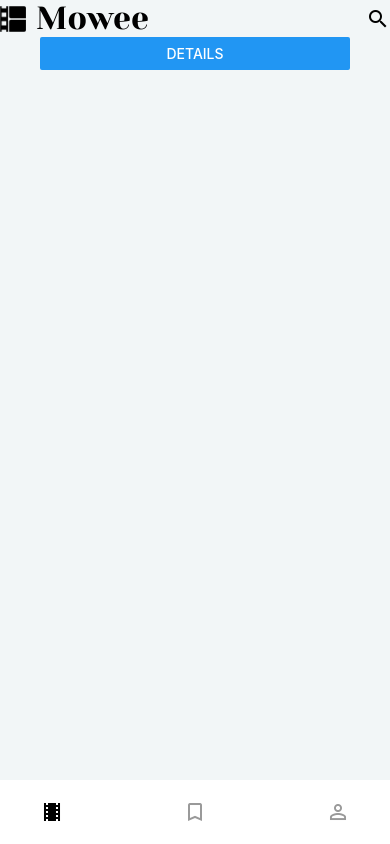
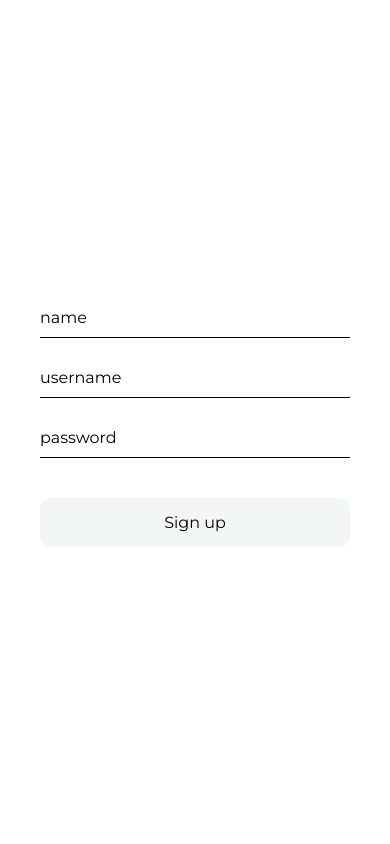
Before and after one commit to Denlich/mowee, a React Native app in the folder client/: screen /RegistrationScreen in a window 390 px wide. Built offline with nearby package versions, Linux system fonts and the light colour scheme.

Commit message:
Created Auth pages

```diff
--- a/client/App.tsx
+++ b/client/App.tsx
@@ -1,6 +1,8 @@
 import { useFonts } from "expo-font";
+import { QueryClient, QueryClientProvider } from "@tanstack/react-query";
+
 import RootNavigation from "./src/routes/RootNavigation";
-import { QueryClient, QueryClientProvider } from "@tanstack/react-query";
+import AuthNavigation from "./src/routes/AuthNavigation";
 
 const queryClient = new QueryClient();
 
@@ -16,7 +18,8 @@ export default function App() {
 
   return (
     <QueryClientProvider client={queryClient}>
-      <RootNavigation />
+      {/* <RootNavigation /> */}
+      <AuthNavigation />
     </QueryClientProvider>
   );
 }
--- a/client/package.json
+++ b/client/package.json
@@ -9,6 +9,7 @@
     "web": "expo start --web"
   },
   "dependencies": {
+    "@hookform/resolvers": "^3.1.1",
     "@react-navigation/bottom-tabs": "^6.5.8",
     "@react-navigation/native": "^6.1.7",
     "@react-navigation/native-stack": "^6.9.13",
@@ -19,7 +20,9 @@
     "expo-font": "~11.1.1",
     "expo-status-bar": "~1.4.4",
     "react": "18.2.0",
-    "react-native-vector-icons": "^9.2.0"
+    "react-hook-form": "^7.45.0",
+    "react-native-vector-icons": "^9.2.0",
+    "zod": "^3.21.4"
   },
   "devDependencies": {
     "@babel/core": "^7.20.0",
--- /dev/null
+++ b/client/src/components/UI/AuthButton.tsx
@@ -0,0 +1,52 @@
+import React from "react";
+import {
+  StyleProp,
+  StyleSheet,
+  TextStyle,
+  TouchableWithoutFeedback,
+  View,
+} from "react-native";
+
+import Paragraph from "./Paragraph";
+
+interface Props {
+  color: "white" | "grey";
+  onPress: () => void;
+  children: string;
+  style?: StyleProp<TextStyle>;
+}
+
+const AuthButton = ({ color, onPress, children, style }: Props) => {
+  return (
+    <TouchableWithoutFeedback onPress={onPress}>
+      <View
+        style={[
+          styles.btn,
+          color === "white" ? styles.white : styles.grey,
+          style,
+        ]}
+      >
+        <Paragraph>{children}</Paragraph>
+      </View>
+    </TouchableWithoutFeedback>
+  );
+};
+
+const styles = StyleSheet.create({
+  btn: {
+    display: "flex",
+    alignItems: "center",
+    width: "100%",
+    borderRadius: 10,
+    paddingVertical: 15,
+  },
+  white: {
+    borderWidth: 1,
+    borderColor: "#999",
+  },
+  grey: {
+    backgroundColor: "#F2F6F7",
+  },
+});
+
+export default AuthButton;
--- a/client/src/components/UI/Input.tsx
+++ b/client/src/components/UI/Input.tsx
@@ -1,30 +1,54 @@
 import React, { forwardRef } from "react";
-import { TextInput } from "react-native";
+import { Noop } from "react-hook-form";
+import { StyleProp, TextInput, TextStyle } from "react-native";
 
 interface Props {
   placeholder: string;
-  onChangeText: (text: string) => void;
-  ref: React.RefObject<TextInput>;
-  onSubmit: () => void;
+  onChangeText?: (text: string) => void;
+  ref?: React.RefObject<TextInput>;
+  onSubmit?: () => void;
+  styles?: StyleProp<TextStyle>;
+  secureTextEntry?: boolean;
+  value?: string;
+  onBlur: Noop;
 }
 
 const Input = forwardRef<TextInput, Props>(
-  ({ placeholder, onChangeText, onSubmit }, ref) => {
+  (
+    {
+      placeholder,
+      onChangeText,
+      onSubmit,
+      styles,
+      secureTextEntry = false,
+      value,
+      onBlur,
+    },
+    ref
+  ) => {
     return (
+      <>
         <TextInput
-        style={{
-          flex: 1,
+          style={[
+            {
               paddingVertical: 10,
               borderBottomWidth: 1,
               borderBottomColor: "#000",
               fontFamily: "Montserrat",
               fontSize: 16,
-        }}
+            },
+            styles,
+          ]}
           placeholder={placeholder}
           onChangeText={onChangeText}
           ref={ref}
           onSubmitEditing={onSubmit}
+          secureTextEntry={secureTextEntry}
+          value={value}
+          onBlur={onBlur}
+          defaultValue=""
         />
+      </>
     );
   }
 );
--- a/client/src/components/UI/Paragraph.tsx
+++ b/client/src/components/UI/Paragraph.tsx
@@ -1,9 +1,9 @@
 import React from "react";
-import { Text, StyleSheet, TextStyle } from "react-native";
+import { Text, StyleSheet, TextStyle, StyleProp } from "react-native";
 
 interface Props {
   children: string | string[];
-  styles?: TextStyle;
+  styles?: StyleProp<TextStyle>;
   color?: "black" | "grey";
 }
 
--- /dev/null
+++ b/client/src/pages/auth/LoginScreen.tsx
@@ -0,0 +1,92 @@
+import React from "react";
+import { StyleSheet, View } from "react-native";
+import { useForm, Controller } from "react-hook-form";
+import { z } from "zod";
+import { zodResolver } from "@hookform/resolvers/zod";
+
+import Paragraph from "../../components/UI/Paragraph";
+import Input from "../../components/UI/Input";
+import AuthButton from "../../components/UI/AuthButton";
+
+const schema = z.object({
+  username: z
+    .string()
+    .min(2, "Userame must have at least 2 characters")
+    .max(30, "Username must have leass than 30 characters"),
+  password: z
+    .string()
+    .min(5, "Password must have at least 5 characters")
+    .max(1024, "Password must have leass than 1024 characters"),
+});
+
+type FormData = z.infer<typeof schema>;
+
+const LoginScreen = () => {
+  const {
+    control,
+    handleSubmit,
+    formState: { errors },
+  } = useForm<FormData>({ resolver: zodResolver(schema) });
+
+  const onSubmit = (data: FormData) => {
+    console.log(data);
+  };
+
+  return (
+    <View style={styles.container}>
+      <Controller
+        control={control}
+        name="username"
+        render={({ field: { onChange, onBlur, value } }) => (
+          <Input
+            onChangeText={(text) => onChange(text)}
+            value={value}
+            placeholder="username"
+            onBlur={onBlur}
+            styles={{ marginVertical: 20 }}
+          />
+        )}
+      />
+      {errors.username && (
+        <Paragraph styles={{ color: "#f00" }}>
+          {errors.username?.message!}
+        </Paragraph>
+      )}
+      <Controller
+        control={control}
+        name="password"
+        render={({ field: { onChange, onBlur, value } }) => (
+          <Input
+            onChangeText={(text) => onChange(text)}
+            value={value}
+            placeholder="password"
+            onBlur={onBlur}
+            secureTextEntry
+          />
+        )}
+      />
+      {errors.password && (
+        <Paragraph styles={{ color: "#f00" }}>
+          {errors.password?.message!}
+        </Paragraph>
+      )}
+      <AuthButton
+        onPress={handleSubmit(onSubmit)}
+        color="grey"
+        style={{ marginTop: 40 }}
+      >
+        Sign up
+      </AuthButton>
+    </View>
+  );
+};
+
+const styles = StyleSheet.create({
+  container: {
+    display: "flex",
+    flex: 1,
+    justifyContent: "center",
+    paddingHorizontal: 40,
+  },
+});
+export default LoginScreen;
--- /dev/null
+++ b/client/src/pages/auth/RegistrationScreen.tsx
@@ -0,0 +1,114 @@
+import React from "react";
+import { StyleSheet, View } from "react-native";
+import { useForm, Controller } from "react-hook-form";
+import { z } from "zod";
+import { zodResolver } from "@hookform/resolvers/zod";
+
+import Input from "../../components/UI/Input";
+import AuthButton from "../../components/UI/AuthButton";
+import Paragraph from "../../components/UI/Paragraph";
+
+const schema = z.object({
+  name: z
+    .string()
+    .min(2, "Name must have at least 2 characters")
+    .max(20, "Name must have leass than 20 characters"),
+  username: z
+    .string()
+    .min(2, "Userame must have at least 2 characters")
+    .max(30, "Username must have leass than 30 characters"),
+  password: z
+    .string()
+    .min(5, "Password must have at least 5 characters")
+    .max(1024, "Password must have leass than 1024 characters"),
+});
+
+type FormData = z.infer<typeof schema>;
+
+const RegistrationScreen = () => {
+  const {
+    control,
+    handleSubmit,
+    formState: { errors },
+  } = useForm<FormData>({ resolver: zodResolver(schema) });
+
+  const onSignup = (data: FormData) => {
+    console.log(data);
+  };
+
+  return (
+    <View style={styles.container}>
+      <Controller
+        control={control}
+        name="name"
+        render={({ field: { onChange, onBlur, value } }) => (
+          <Input
+            onChangeText={(text) => onChange(text)}
+            value={value}
+            placeholder="name"
+            onBlur={onBlur}
+          />
+        )}
+      />
+      {errors.name && (
+        <Paragraph styles={{ color: "#f00" }}>
+          {errors.name?.message!}
+        </Paragraph>
+      )}
+      <Controller
+        control={control}
+        name="username"
+        render={({ field: { onChange, onBlur, value } }) => (
+          <Input
+            onChangeText={(text) => onChange(text)}
+            value={value}
+            placeholder="username"
+            onBlur={onBlur}
+            styles={{ marginVertical: 20 }}
+          />
+        )}
+      />
+      {errors.username && (
+        <Paragraph styles={{ color: "#f00" }}>
+          {errors.username?.message!}
+        </Paragraph>
+      )}
+      <Controller
+        control={control}
+        name="password"
+        render={({ field: { onChange, onBlur, value } }) => (
+          <Input
+            onChangeText={(text) => onChange(text)}
+            value={value}
+            placeholder="password"
+            onBlur={onBlur}
+            secureTextEntry
+          />
+        )}
+      />
+      {errors.password && (
+        <Paragraph styles={{ color: "#f00" }}>
+          {errors.password?.message!}
+        </Paragraph>
+      )}
+      <AuthButton
+        onPress={handleSubmit(onSignup)}
+        color="grey"
+        style={{ marginTop: 40 }}
+      >
+        Sign up
+      </AuthButton>
+    </View>
+  );
+};
+
+const styles = StyleSheet.create({
+  container: {
+    display: "flex",
+    flex: 1,
+    justifyContent: "center",
+    paddingHorizontal: 40,
+  },
+});
+
+export default RegistrationScreen;
--- /dev/null
+++ b/client/src/pages/auth/WelcomeScreen.tsx
@@ -0,0 +1,46 @@
+import React from "react";
+import { StyleSheet, View } from "react-native";
+import { NavigationProp } from "@react-navigation/native";
+
+import Heading from "../../components/UI/Heading";
+import Paragraph from "../../components/UI/Paragraph";
+import AuthButton from "../../components/UI/AuthButton";
+
+interface Props {
+  navigation: NavigationProp<any>;
+}
+
+const WelcomeScreen = ({ navigation }: Props) => {
+  return (
+    <View style={styles.container}>
+      <Heading>Welcome to the Mowee - your movies library</Heading>
+      <Paragraph color="grey" styles={{ marginVertical: 20 }}>
+        Login to start
+      </Paragraph>
+      <AuthButton
+        onPress={() => navigation.navigate("LoginScreen")}
+        color="grey"
+        style={{ marginBottom: 20 }}
+      >
+        Log in
+      </AuthButton>
+      <AuthButton
+        onPress={() => navigation.navigate("RegistrationScreen")}
+        color="white"
+      >
+        Sign up
+      </AuthButton>
+    </View>
+  );
+};
+
+const styles = StyleSheet.create({
+  container: {
+    flex: 1,
+    justifyContent: "center",
+    alignItems: "center",
+    paddingHorizontal: 40,
+  },
+});
+
+export default WelcomeScreen;
--- /dev/null
+++ b/client/src/routes/AuthNavigation.tsx
@@ -0,0 +1,34 @@
+import React from "react";
+import { DefaultTheme, NavigationContainer } from "@react-navigation/native";
+import { createNativeStackNavigator } from "@react-navigation/native-stack";
+
+import WelcomeScreen from "../pages/auth/WelcomeScreen";
+import RegistrationScreen from "../pages/auth/RegistrationScreen";
+import LoginScreen from "../pages/auth/LoginScreen";
+
+const MyTheme = {
+  ...DefaultTheme,
+  colors: {
+    ...DefaultTheme.colors,
+    background: "#fff",
+  },
+};
+
+const Stack = createNativeStackNavigator();
+
+const AuthNavigation = () => {
+  return (
+    <NavigationContainer theme={MyTheme}>
+      <Stack.Navigator screenOptions={{ headerShown: false }}>
+        <Stack.Screen name="WelcomeScreen" component={WelcomeScreen} />
+        <Stack.Screen
+          name="RegistrationScreen"
+          component={RegistrationScreen}
+        />
+        <Stack.Screen name="LoginScreen" component={LoginScreen} />
+      </Stack.Navigator>
+    </NavigationContainer>
+  );
+};
+
+export default AuthNavigation;
--- a/client/src/routes/HomeStack.tsx
+++ /dev/null
@@ -1,20 +0,0 @@
-import React from "react";
-import { createNativeStackNavigator } from "@react-navigation/native-stack";
-
-import HomeScreen from "../pages/HomeScreen";
-
-const Stack = createNativeStackNavigator();
-
-const HomeStack = () => {
-  return (
-    <Stack.Navigator
-      screenOptions={{
-        headerShown: false,
-      }}
-    >
-      <Stack.Screen name="HomeScreen" component={HomeScreen} />
-    </Stack.Navigator>
-  );
-};
-
-export default HomeStack;
--- a/client/src/routes/TabNavigator.tsx
+++ b/client/src/routes/TabNavigator.tsx
@@ -1,10 +1,10 @@
 import React from "react";
 import { createBottomTabNavigator } from "@react-navigation/bottom-tabs";
 
-import HomeStack from "./HomeStack";
+import TabBar from "../components/TabBar";
+import HomeScreen from "../pages/HomeScreen";
 import SavedStack from "./SavedStack";
 import ProfileStack from "./ProfileStack";
-import TabBar from "../components/TabBar";
 
 const Tab = createBottomTabNavigator();
 
@@ -16,7 +16,7 @@ const TabNavigator = () => {
       }}
       tabBar={(props) => <TabBar {...props} />}
     >
-      <Tab.Screen name="Home" component={HomeStack} />
+      <Tab.Screen name="Home" component={HomeScreen} />
       <Tab.Screen name="Saved" component={SavedStack} />
       <Tab.Screen name="Profile" component={ProfileStack} />
     </Tab.Navigator>
```
Also changed, not shown: 1 other file (tests, documents, lock files or other folders). Lines whose indentation alone changed are shown as unchanged.
